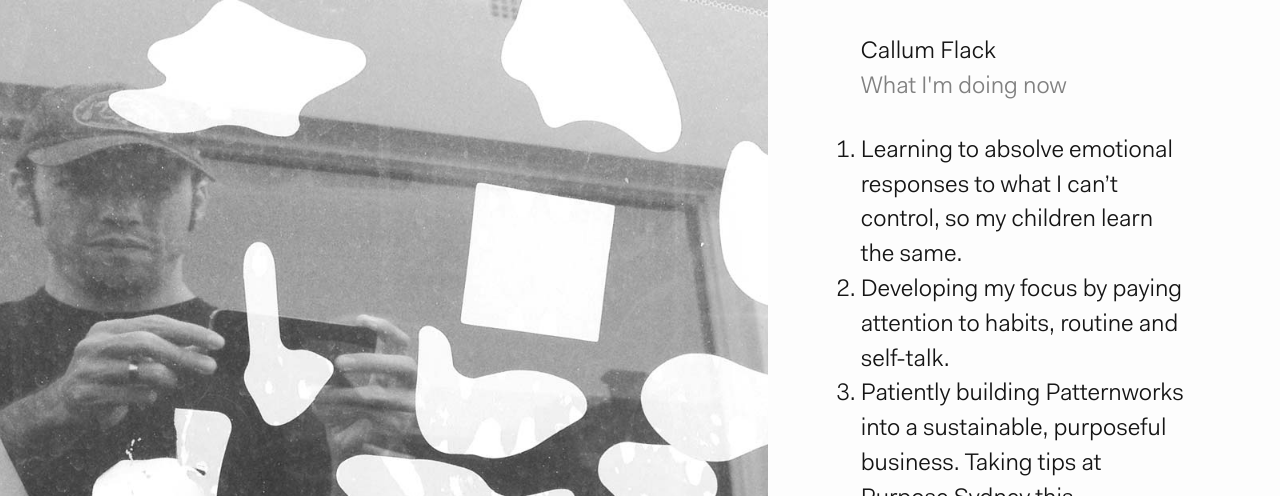
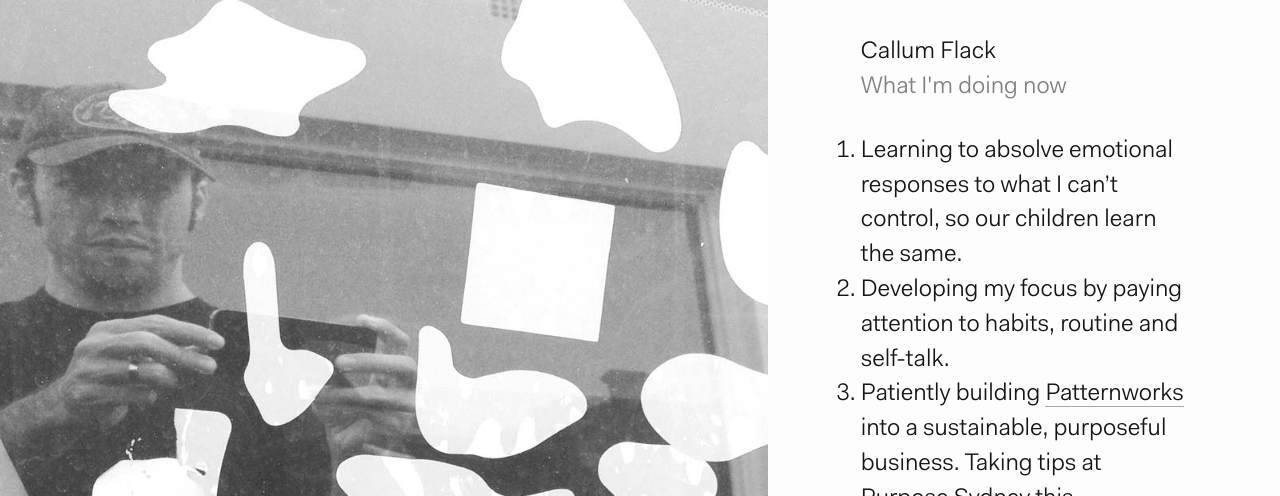
Before and after one commit to callumflack/callum-flack-blog-2016, a Jekyll site: the page built from now.html, in a window 1280 px wide. Shown: the top 496 px of the page. Built offline with Jekyll 4.4.1, drawn with Linux system fonts in a browser that asks for light colours.

Commit message:
old changes that went uncommitted for 18+ months

```diff
--- a/gulpfile.js
+++ b/gulpfile.js
@@ -172,9 +172,7 @@ gulp.task( 'minify:css', function () {
 		.pipe( plugins.plumber() )
 		.pipe( plugins.uncss ( {
 			html: [
-				'_includes/*.html',
-				'_layouts/*.html',
-				'*.html'
+				'_site/*.html'
 			],
 			uncssrc: '.uncssrc'
 		} ) )
--- a/now.html
+++ b/now.html
@@ -3,11 +3,11 @@ layout: default
 title: Now
 permalink: /now
 words: |
-    1. Learning to absolve emotional responses to what I can't control, so my children learn the same.
+    1. Learning to absolve emotional responses to what I can't control, so our children learn the same.
 
     2. Developing my focus by paying attention to habits, routine and self-talk.
 
-    3. Patiently building Patternworks into a sustainable, purposeful business. Taking tips at [Purpose Sydney](http://purpose.do/sydney/) this December.
+    3. Patiently building [Patternworks](http://patternworks.com.au) into a sustainable, purposeful business. Taking tips at [Purpose Sydney](http://purpose.do/sydney/) this December.
 
     4. Continually learning React.js and other parts of the progressive web app stack.
 
```
Also changed, not shown: assets/stylesheets/application.min.css.
